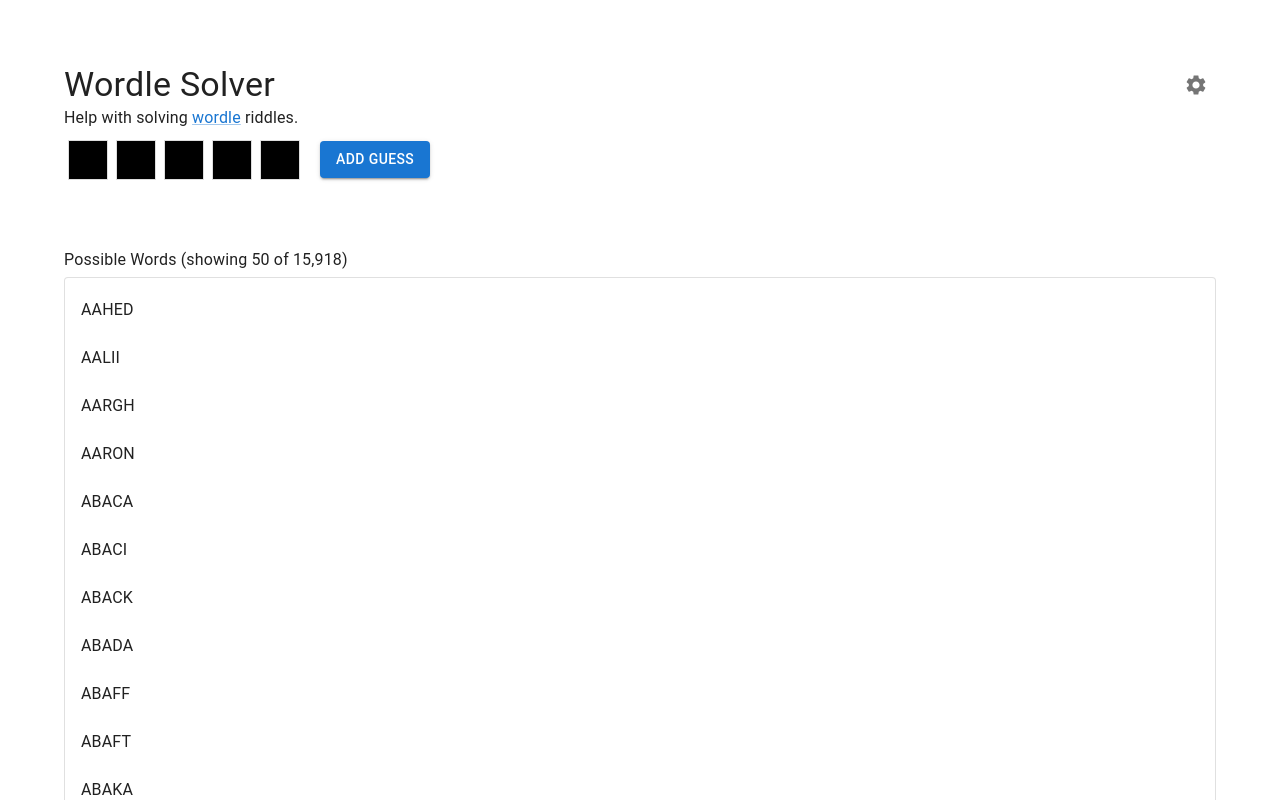
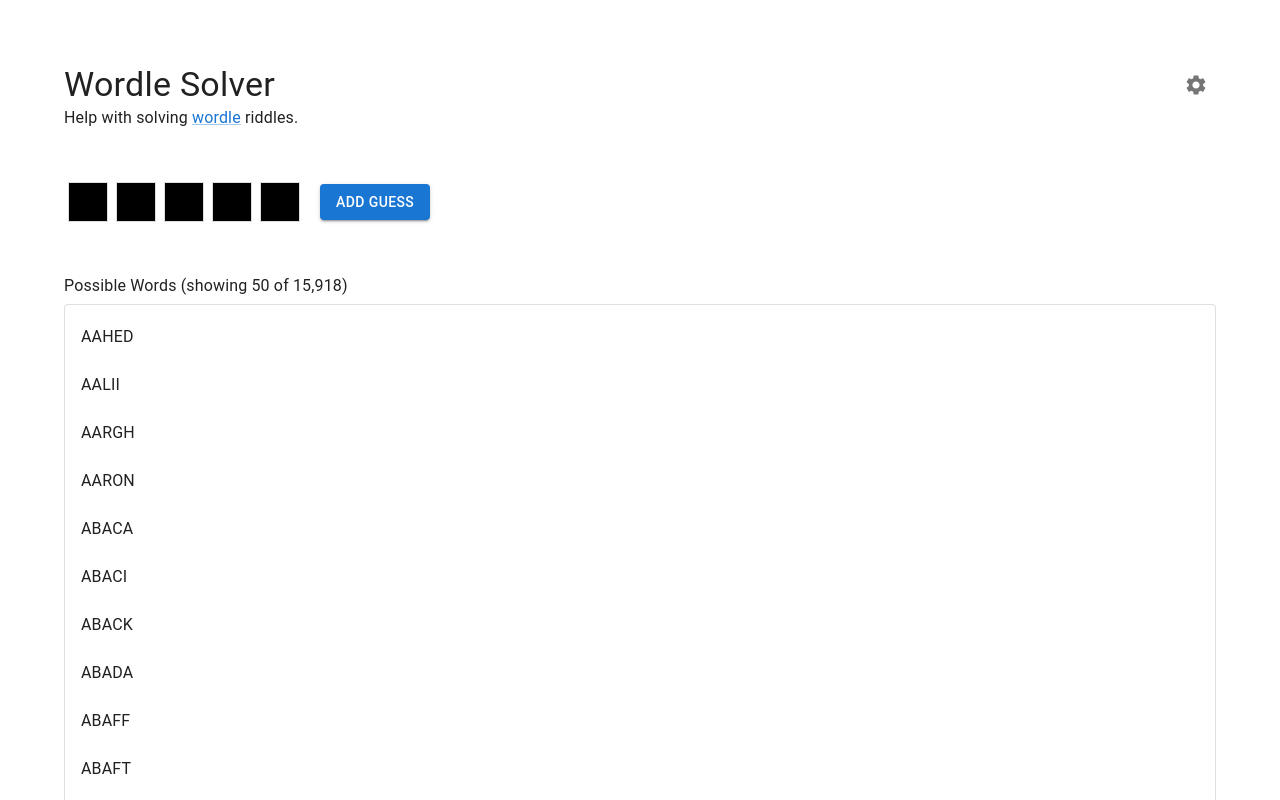
Before and after one commit to austinChappell/wordle_solver, a React (Create React App) app: page / in a window 1280 px wide. Shown: the top 800 px of the page. Built offline with nearby package versions, Linux system fonts and the light colour scheme.

Commit message:
Add more space around game

```diff
--- a/src/Game.tsx
+++ b/src/Game.tsx
@@ -119,6 +119,7 @@
 
           <Box
             key={gameId}
+            marginY={6}
           >
             {Array(numOfGuesses).fill(Boolean).slice(0, attemptedGuesses.length + 1).map((_attempt, index) => (
               <WordRow
@@ -130,7 +131,6 @@
             ))}
           </Box>
 
-          <Box marginTop={8}>
           <Typography
             gutterBottom
           >
@@ -148,7 +148,6 @@
               ))}
             </List>
           </Paper>
-          </Box>
         </Container>
       </Box>
     </main>
```
Lines whose indentation alone changed are shown as unchanged.
